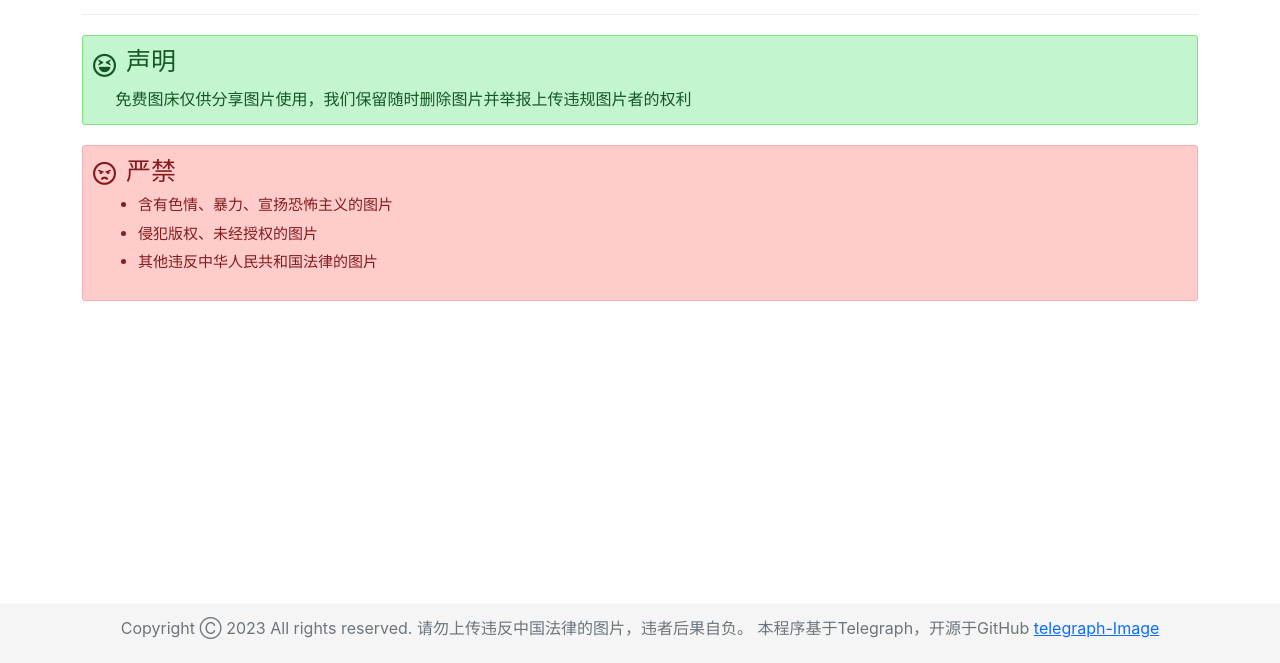
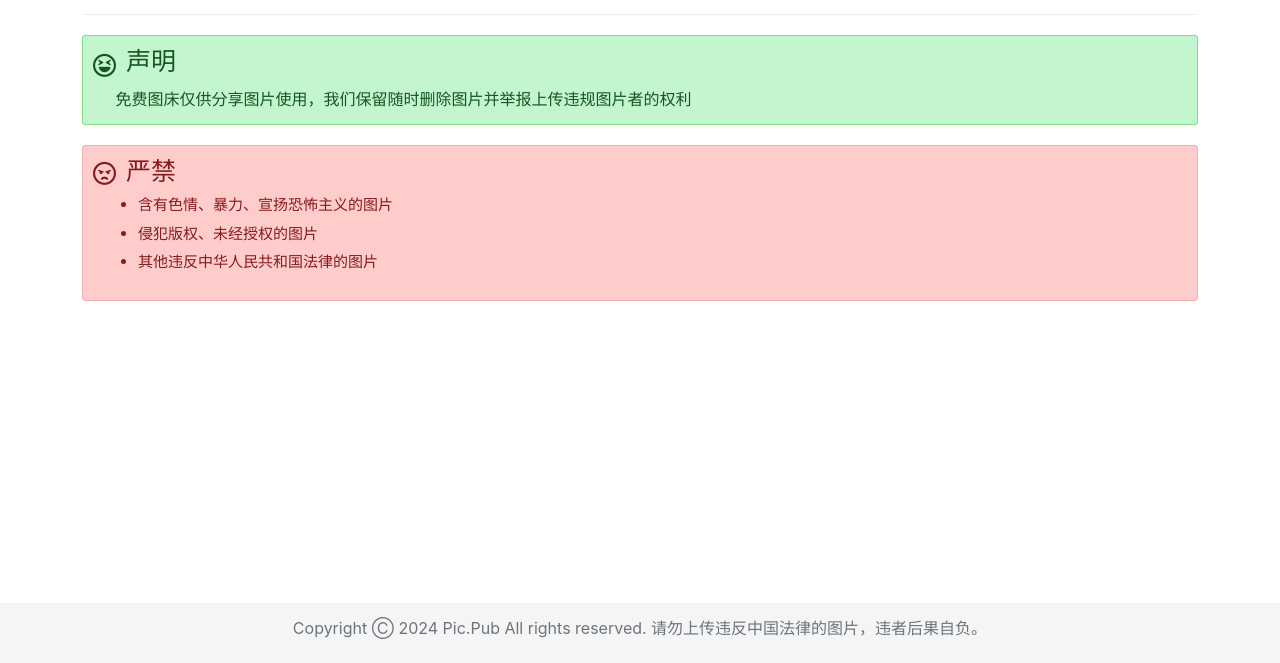
Before and after one commit to awinds/xaimg, a website: page about.html in a window 1280 px wide. Shown: the part 137-800 px from the top of the page. Drawn offline with nearby package versions, Linux system fonts and the light colour scheme.

Commit message:
修改about

```diff
--- a/about.html
+++ b/about.html
@@ -2,7 +2,7 @@
 <html>
 
 <head>
-    <title>About</title>
+    <title>About - Pic.Pub</title>
     <meta charset="utf-8">
     <meta http-equiv="X-UA-Compatible" content="IE=edge">
     <meta content="width=device-width, initial-scale=1, maximum-scale=1, user-scalable=no" name="viewport">
@@ -73,8 +73,7 @@
 
     <footer class="footer">
         <div class="container text-center">
-            <p class="text-muted">Copyright Ⓒ 2023 All rights reserved. 请勿上传违反中国法律的图片，违者后果自负。
-                本程序基于Telegraph，开源于GitHub <a href="https://github.com/x-dr/telegraph-Image" target="_blank" >telegraph-Image</a></p>
+            <p class="text-muted">Copyright Ⓒ 2024 Pic.Pub All rights reserved. 请勿上传违反中国法律的图片，违者后果自负。</p>
         </div>
     </footer>
 
```
